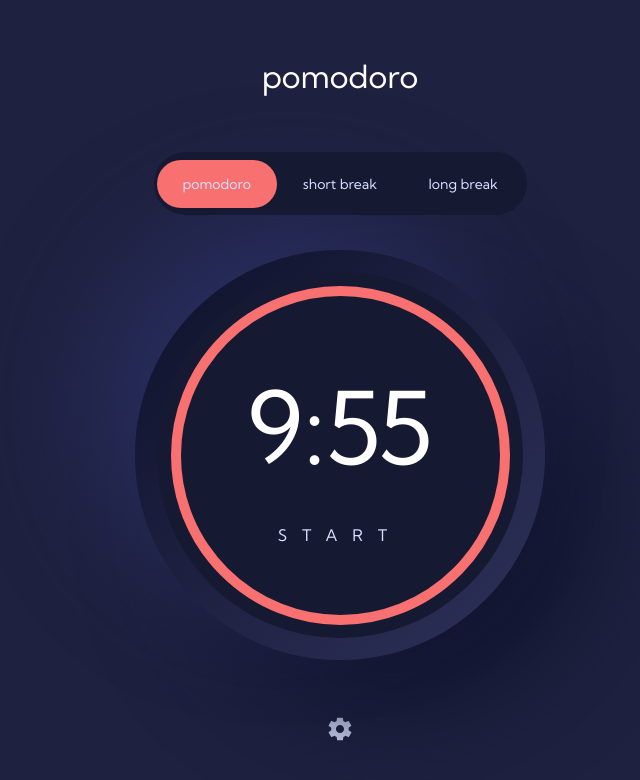
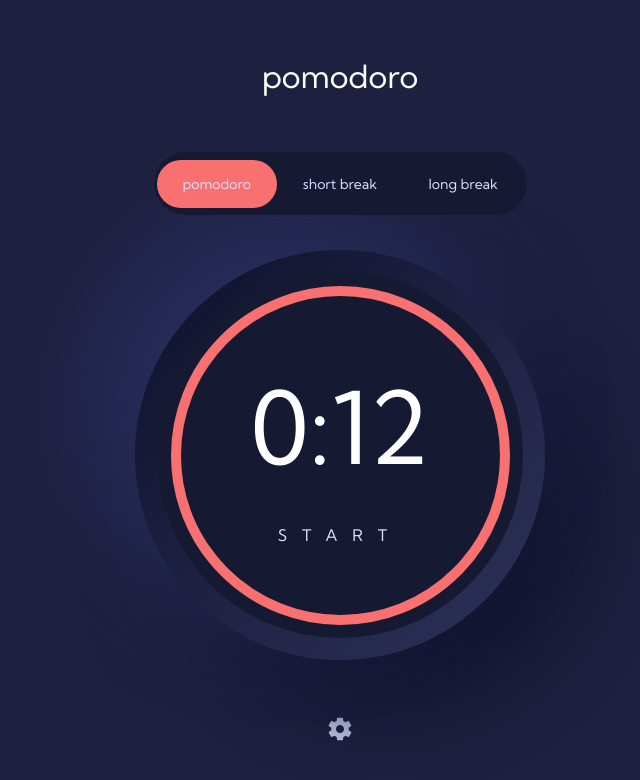
Before and after one commit to kwe92/PomodoroTimerApp, a React (Create React App) app: page / in a window 1280 px wide. Shown: the top 780 px of the page, without its empty margins (300-940 px from the left). Built offline with nearby package versions, Linux system fonts and the light colour scheme.

Commit message:
Updated timer widget

```diff
--- a/src/components/timer/Timer.tsx
+++ b/src/components/timer/Timer.tsx
@@ -34,8 +34,13 @@ const PomodoroTimer = () => {
   const [timerText, setTimerText] = useState("START");
   const options: String[] = ["pomodoro", "short break", "long break"];
   const time = new Date();
-  time.setSeconds(time.getSeconds() + 600); // 10 minutes timer
+  time.setSeconds(time.getSeconds() + 12); // time.getSeconds() + n SEC timer
 
+  const timerSettings: TimerSettings = {
+    autoStart: false,
+    expiryTimestamp: time,
+    onExpire: () => console.warn("onExpire called"),
+  };
   const {
     seconds,
     minutes,
@@ -46,10 +51,7 @@ const PomodoroTimer = () => {
     pause,
     resume,
     restart,
-  } = useTimer({
-    expiryTimestamp: time,
-    onExpire: () => console.warn("onExpire called"),
-  });
+  } = useTimer(timerSettings);
 
   return (
     <TimerContentContainer>
@@ -65,6 +67,7 @@ const PomodoroTimer = () => {
           }}
           onClick={() => {
             if (pomodoro) {
+              restart(timerSettings.expiryTimestamp, false);
               return;
             } else {
               setPomodoro(true);
@@ -131,12 +134,9 @@ const PomodoroTimer = () => {
         <Circle1 id="c1" />
         <Circle2 />
         <Circle3>
-          <p
-            style={{ color: "white", fontSize: "100px" }}
-          >{`${minutes}:${seconds
-            .toPrecision(2)
-            .toString()
-            .replace(".", "")}`}</p>
+          <p style={{ color: "white", fontSize: "100px" }}>{`${minutes}:${
+            seconds < 10 ? `0${seconds}` : seconds
+          }`}</p>
           {/* GAP */}
           <div style={{ height: "36px" }} />
 
@@ -149,9 +149,14 @@ const PomodoroTimer = () => {
               // textAlign: "center",
             }}
             onClick={() => {
-              timerText == "START"
-                ? setTimerText("PAUSE")
-                : setTimerText("START");
+              if (timerText == "START") {
+                setTimerText("PAUSE");
+                start();
+                return;
+              } else {
+                setTimerText("START");
+                pause();
+              }
             }}
           >
             {timerText}
```
